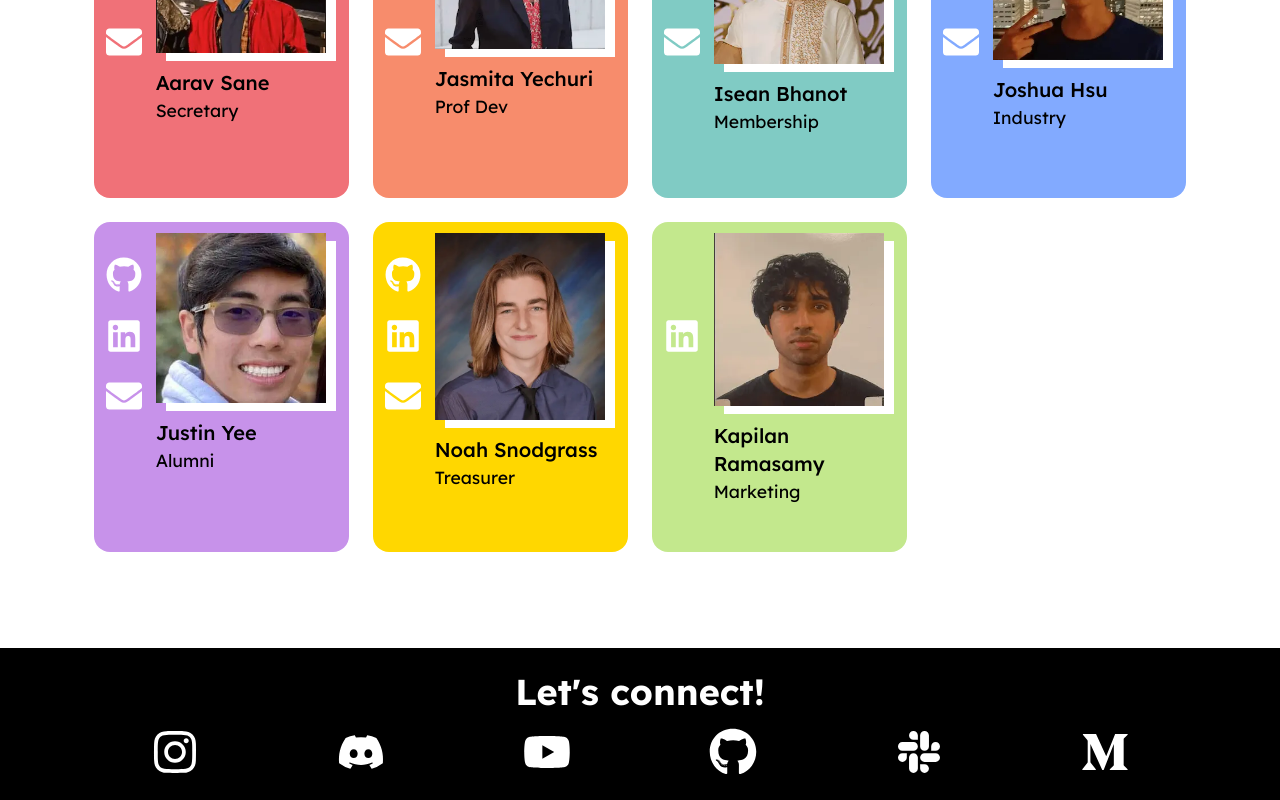
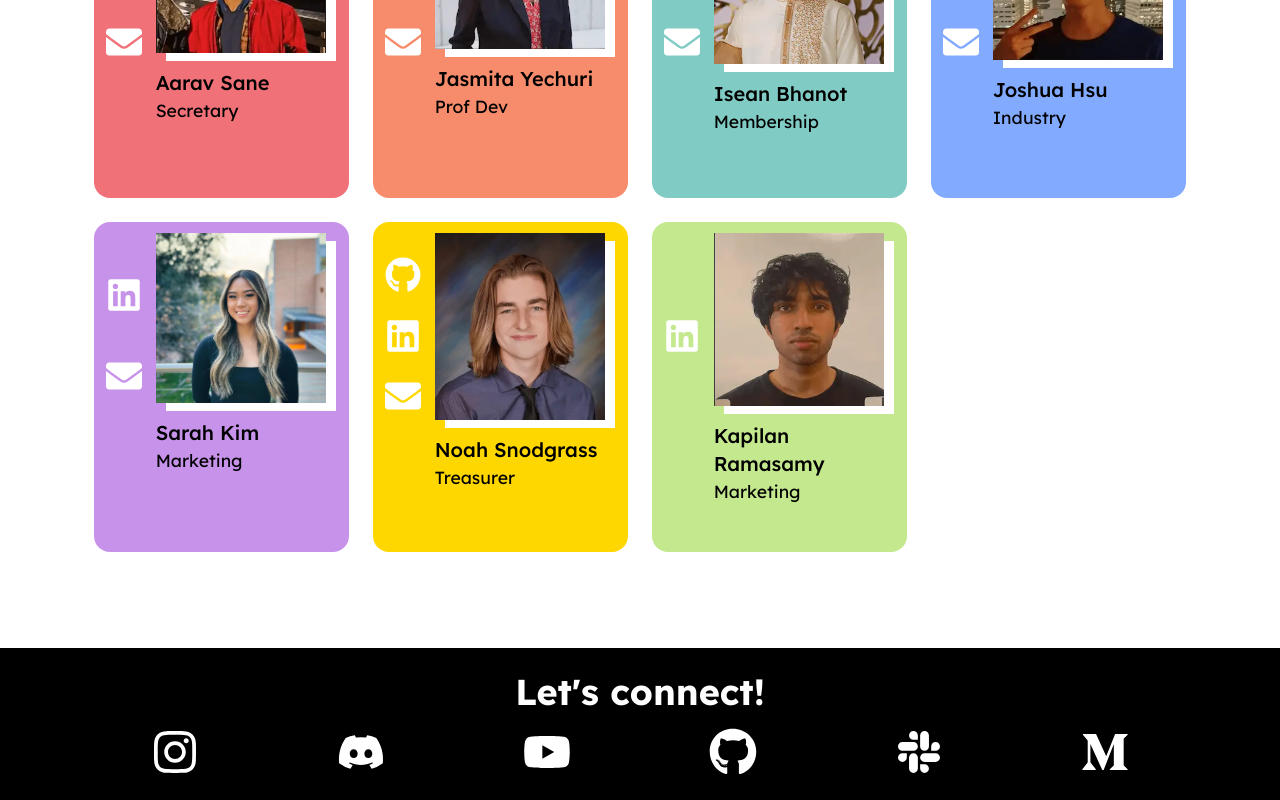
Before and after one commit to acm-ucr/acm-hydra, a Next.js app: page /board in a window 1280 px wide. Shown: the part 718-1518 px from the top of the page. Built offline with nearby package versions, Linux system fonts and the light colour scheme; no server answers.

Commit message:
Added Sarah

```diff
--- a/components/data/Board.js
+++ b/components/data/Board.js
@@ -72,13 +72,13 @@ const Board = [
 		github: "https://github.com/dragonlinae",
 	},
 	{
-		name: "Justin Yee",
+		name: "Sarah Kim",
 		// pronoun: "he/him",
-		position: "Alumni",
-		image: "justin.webp",
-		email: "jyee048@ucr.edu",
-		linkedin: "https://www.linkedin.com/in/justinyee8/",
-		github: "https://github.com/Jyro88",
+		position: "Marketing",
+		image: "sarah.webp",
+		email: "skim784@ucr.edu",
+		linkedin: "https://www.linkedin.com/in/sarahkim9",
+		// github:
 	},
 	{
 		name: "Noah Snodgrass",
```
Also changed, not shown: public/sarah.webp (added).
